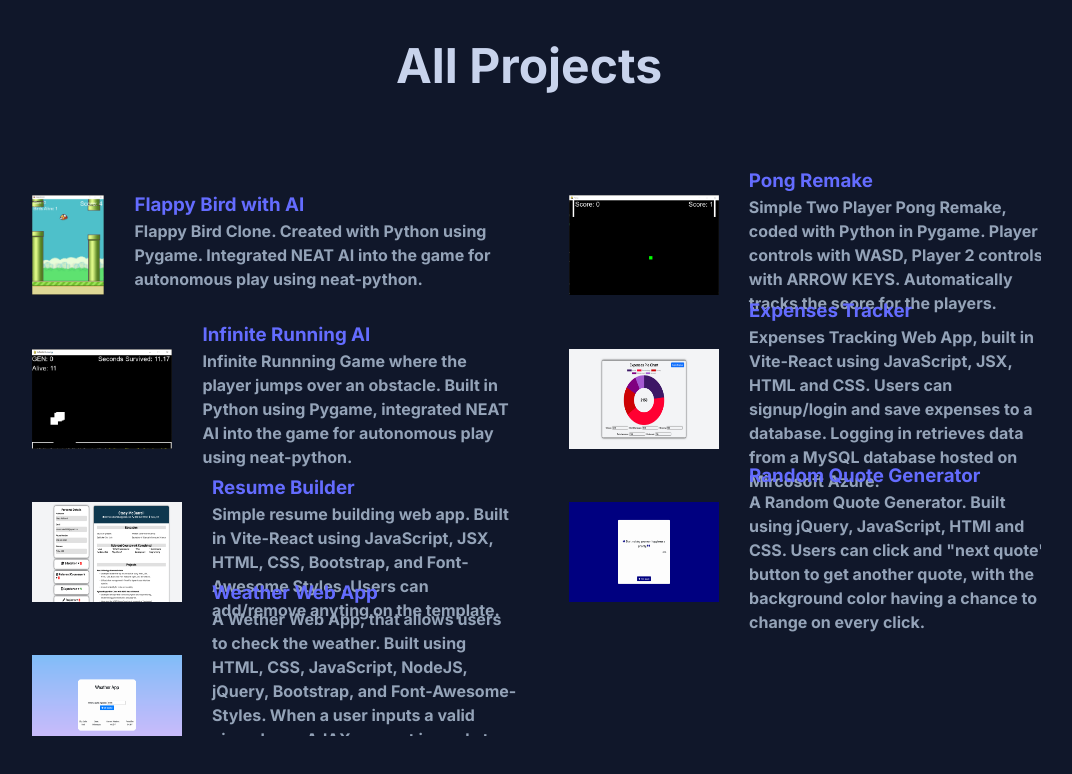
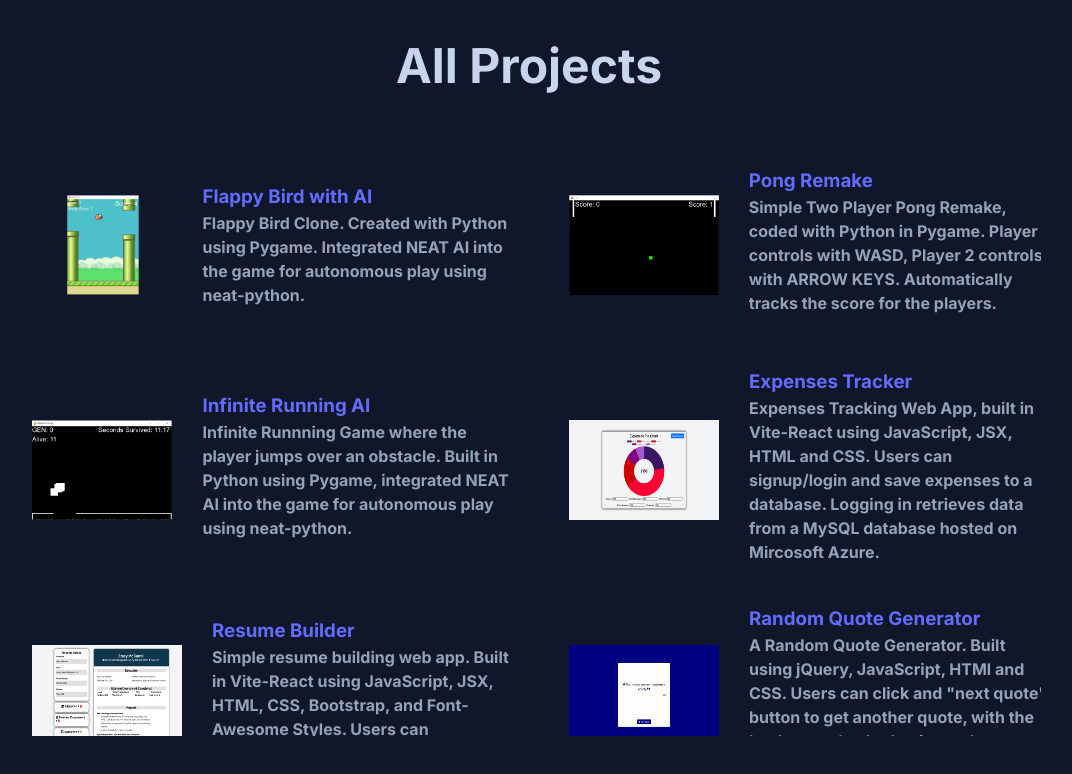
Before and after one commit to CloverCodes7062/portfolio-website, a React (Vite) app: page /projects in a window 1280 px wide. Shown: the top 774 px of the page, without its empty margins (111-1183 px from the left). Built offline with nearby package versions, Linux system fonts and the light colour scheme.

Commit message:
Fixed Cosmetic Issues

```diff
--- a/src/css/Projects.css
+++ b/src/css/Projects.css
@@ -22,13 +22,17 @@
     height: 175px;
 }
 
+.flappy-bird-project-div {
+    gap: 63px;
+}
+
 .project-grid {
     display: grid;
     grid-template-columns: repeat(2, minmax(400px, 1fr));
-    grid-auto-rows: minmax(0, 1fr);
+    grid-auto-rows: auto;
     row-gap: 20px;
     column-gap: 50px;
     margin: 0 auto;
     background-color: rgb(16, 23, 42);
-    overflow: hidden;
+    overflow-y: auto;
 }
--- a/src/jsx/Projects.jsx
+++ b/src/jsx/Projects.jsx
@@ -13,16 +13,16 @@ function Projects() {
         <div className="all-projects-main-container">
             <h1 className="projects-header1">All Projects</h1>
             <div className="project-grid">
-                <a className="project-grid-a-tag flappy-bird" href="https://github.com/CloverCodes7062/flappy-bird-ai" target="_blank">
-                    <div className="project-grid-div project" id="project1">
+                <a className="project-grid-a-tag" href="https://github.com/CloverCodes7062/flappy-bird-ai" target="_blank">
+                    <div className="project-grid-div project flappy-bird-project-div" id="project1">
                         <img
-                            className='resume-builder-img project-grid-img'
+                            className='resume-builder-img project-grid-img flappy-bird-img'
                             src={flappyBirdImg}
                             alt="Flappy Bird img"
                             width="75"
                             height="100"
                         />
-                        <div className='project-grid-text project-text'>
+                        <div className='project-grid-text'>
                             <h3 className='project-grid-title project-title'>Flappy Bird with AI</h3>
                             <p className='project-grid-desc project-desc'>Flappy Bird Clone. Created with Python using Pygame. Integrated NEAT AI into the game for autonomous play using neat-python.</p>
                         </div>
--- a/src/jsx/RightContainer.jsx
+++ b/src/jsx/RightContainer.jsx
@@ -34,7 +34,7 @@ function RightContainer() {
                             height="100"
                         />
                         <div className='project-text'>
-                            <h3 className='project-title main-page-project-title'>Flappy Bird with AI</h3>
+                            <h3 className='project-title flappy-bird-text'>Flappy Bird with AI</h3>
                             <p className='project-desc'>Flappy Bird Clone. Created with Python using Pygame. Integrated NEAT AI into the game for autonomous play using neat-python.</p>
                         </div>
                     </div>
```
